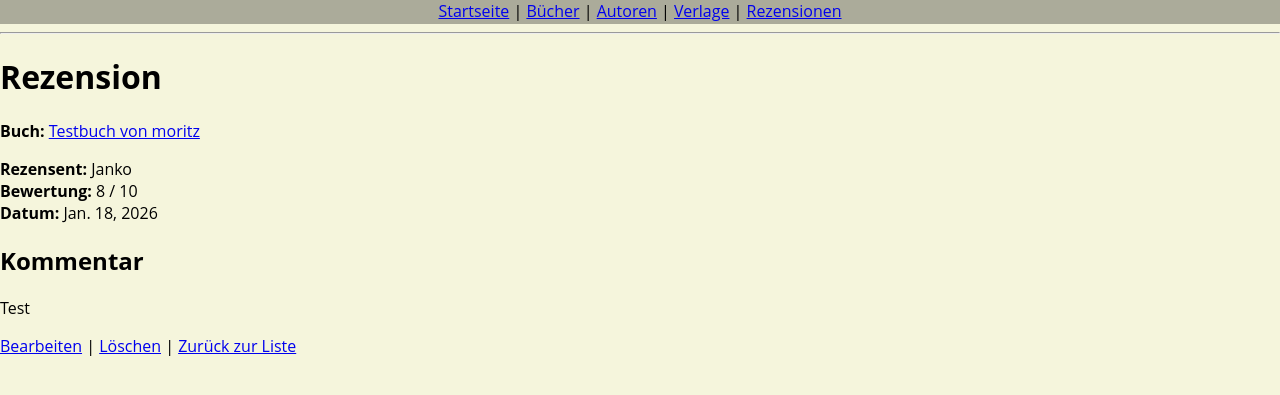
After one commit to JaPeF/09-hausarbeit-fritzsche-roegner, a Django app: page /reviews/2/ in a window 1280 px wide. The commit adds this page. Shown: the top 395 px of the page. Run offline with Django 5.2, Linux system fonts and the light colour scheme; data comes from the database, SQL or seed files in the repository; both versions use the stored data as it was after the commit; some libraries are stand-ins or nearby versions.

Commit message:
reviews CRUD mit Verbindung zu Büchern

```diff
--- a/bookdb/library/models.py
+++ b/bookdb/library/models.py
@@ -1,5 +1,6 @@
 from django.db import models
 from datetime import date
+from django.core.validators import MinValueValidator, MaxValueValidator
 
 # Create your models here.
 class Author(models.Model):
@@ -34,9 +35,9 @@ class BookItem(models.Model):
 class Review(models.Model):
     Buch = models.ForeignKey(BookItem, on_delete=models.CASCADE, related_name="reviews")
     Rezensent = models.CharField(max_length=100)
-    Bewertung = models.PositiveSmallIntegerField()
+    Bewertung = models.PositiveSmallIntegerField(validators=[MinValueValidator(1),MaxValueValidator(10)])
     Kommentar = models.TextField(blank=True)
     Datum = models.DateField(default=date.today)
 
     def __str__(self):
-        return f"{self.book} - {self.rating}/5"
+        return f"{self.Buch} - {self.Bewertung}/10"
--- a/bookdb/library/templates/library/author/author_list.html
+++ b/bookdb/library/templates/library/author/author_list.html
@@ -7,7 +7,6 @@
     Hier kannst du einen Autor hinzufügen:
     <a href="{% url 'author_create' %}">Hinzufügen</a>
   </p>
-  <ul>
   <ul>
     {% for author in author %}
       <li>
--- /dev/null
+++ b/bookdb/library/templates/library/reviews/review_detail.html
@@ -0,0 +1,25 @@
+{% extends "library/base.html" %}
+
+{% block content %}
+  <h1>Rezension</h1>
+
+  <p>
+    <strong>Buch:</strong>
+    <a href="{% url 'book_detail' review.Buch.pk %}">{{ review.Buch.Titel }}</a>
+  </p>
+
+  <p>
+    <strong>Rezensent:</strong> {{ review.Rezensent }}<br>
+    <strong>Bewertung:</strong> {{ review.Bewertung }} / 10<br>
+    <strong>Datum:</strong> {{ review.Datum }}
+  </p>
+
+  <h2>Kommentar</h2>
+  <p>{{ review.Kommentar }}</p>
+
+  <p>
+    <a href="{% url 'review_update' review.pk %}">Bearbeiten</a> |
+    <a href="{% url 'review_delete' review.pk %}">Löschen</a> |
+    <a href="{% url 'review_list' %}">Zurück zur Liste</a>
+  </p>
+{% endblock %}
--- a/bookdb/library/views.py
+++ b/bookdb/library/views.py
@@ -136,7 +136,7 @@ class ReviewListView(ListView):
 
 class ReviewDetailView(DetailView):
     model = Review
-    template_name = "library/generic_detail.html"
+    template_name = "library/reviews/review_detail.html"
     context_object_name = "review"
 
 class ReviewCreateView(CreateView):
```
Also changed, not shown: bookdb/library/templates/library/reviews/review_list.html (+15 -0 lines), bookdb/db.sqlite3.
